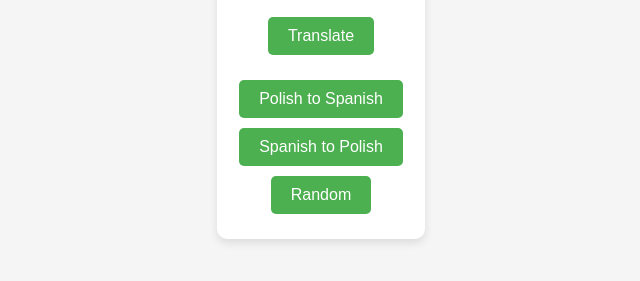
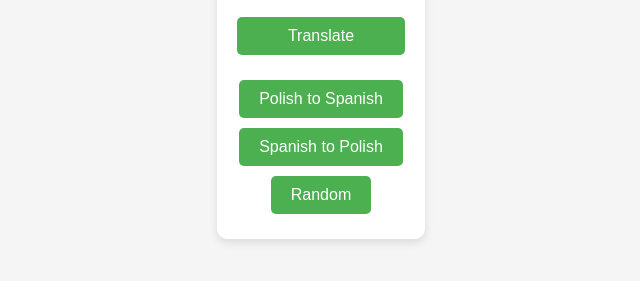
Before and after one commit to MuFa117/fiszki, a plain HTML site: page index.html in a window 1280 px wide. Shown: the part 333-614 px from the top of the page, without its empty margins (319-959 px from the left). Drawn offline with Linux system fonts and the light colour scheme.

Commit message:
Update style.css

```diff
--- a/style.css
+++ b/style.css
@@ -11,9 +11,12 @@ body, html {
 .container {
     text-align: center;
     padding: 20px;
+    margin: 10px;
     border-radius: 10px;
     background-color: #fff;
     box-shadow: 0 4px 8px rgba(0,0,0,0.1);
+    width: 100%;
+    max-width: 400px;
 }
 
 .word-display {
@@ -31,7 +34,7 @@ body, html {
 button, #translateButton {
     font-size: 1rem;
     padding: 10px 20px;
-    margin: 0 10px;
+    width: 100%;
     cursor: pointer;
     border: none;
     border-radius: 5px;
@@ -71,6 +74,6 @@ button:hover, #translateButton:hover {
     display: none; /* Hide the actual radio input */
 }
 
-.radio-group input[type="radio"]:checked + label {
+.radio-group input[type="radio"]:checked {
     background-color: #388E3C; /* Darker shade when selected */
 }
```
